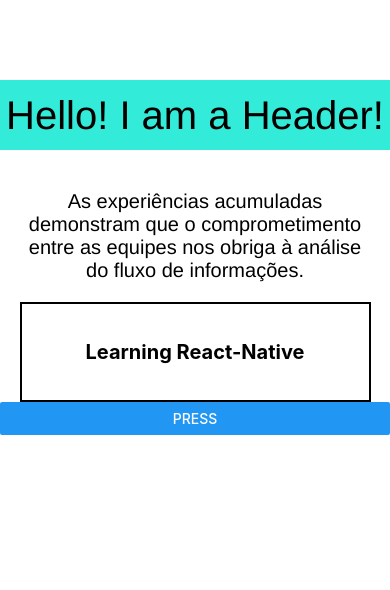
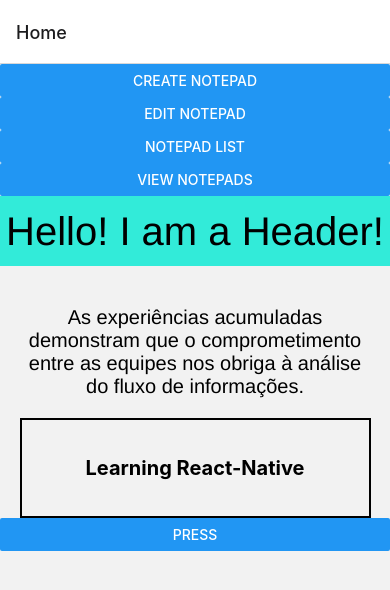
Before and after one commit to GHRCC/react-native-app-bootcamp, a React Native app: screen / in a window 390 px wide. Shown: the top 590 px of the page. Built offline with nearby package versions, Linux system fonts and the light colour scheme.

Commit message:
Created Navigation Routes

```diff
--- a/App.tsx
+++ b/App.tsx
@@ -11,15 +11,30 @@
   Image,
 } from "react-native";
 import { Paragraph } from "./Components/Paragraph";
-import { Heading } from "./Components/Header";
+import { Header } from "./Components/Header";
 import { Layout } from "./Layout/Layout";
 import { Home } from "./Screens/Home";
 import styled from "styled-components/native";
+import { NavigationContainer } from "@react-navigation/native";
+import { createNativeStackNavigator } from "@react-navigation/native-stack";
+import screens from "./screens.json";
+import { NotepadCreate } from "./Screens/NotepadCreate";
+import { NotepadEdit } from "./Screens/NotepadEdit";
+import { NotepadList } from "./Screens/NotepadList";
+import { NotepadView } from "./Screens/NotepadView";
+
+const Stack = createNativeStackNavigator();
 
 export default function App() {
   return (
-    <View>
-      <Home />
-    </View>
+    <NavigationContainer>
+      <Stack.Navigator initialRouteName={screens.Home}>
+        <Stack.Screen name={screens.Home} component={Home} />
+        <Stack.Screen name={screens.NotepadCreate} component={NotepadCreate} />
+        <Stack.Screen name={screens.NotepadEdit} component={NotepadEdit} />
+        <Stack.Screen name={screens.NotepadList} component={NotepadList} />
+        <Stack.Screen name={screens.NotepadView} component={NotepadView} />
+      </Stack.Navigator>
+    </NavigationContainer>
   );
 }
--- a/Components/Header.tsx
+++ b/Components/Header.tsx
@@ -1,10 +1,10 @@
 import { Text, View, StyleSheet } from "react-native";
 import styled from "styled-components/native";
 
-export function Heading() {
+export function Header() {
   const Container = styled.View`
     color: black;
-    margin-top: 80px;
+
     background-color: #32ebd9;
     height: 70px;
     display: flex;
--- a/Screens/Home.tsx
+++ b/Screens/Home.tsx
@@ -11,13 +11,19 @@
   Image,
 } from "react-native";
 import { Paragraph } from "../Components/Paragraph";
-import { Heading } from "../Components/Header";
+import { Header } from "../Components/Header";
 import { Layout } from "../Layout/Layout";
 import styled from "styled-components/native";
 import { ButtonComponent } from "../Components/Button";
 import { TextField } from "../Components/TextInput";
+import type { ParamListBase } from "@react-navigation/native";
+import type { NativeStackScreenProps } from "@react-navigation/native-stack";
+import screens from "../screens.json";
 
-export function Home() {
+export function Home({
+  navigation,
+  route,
+}: NativeStackScreenProps<ParamListBase>) {
   const [text, setText] = useState("string");
 
   /*const FontDesign = styled.Text`
@@ -30,7 +36,31 @@
   `;*/
   return (
     <View>
-      <Heading />
+      <Button
+        title="Create Notepad"
+        onPress={() => {
+          navigation.navigate(screens.NotepadCreate);
+        }}
+      />
+      <Button
+        title="Edit Notepad"
+        onPress={() => {
+          navigation.navigate(screens.NotepadEdit);
+        }}
+      />
+      <Button
+        title="Notepad List"
+        onPress={() => {
+          navigation.navigate(screens.NotepadList);
+        }}
+      />
+      <Button
+        title="View Notepads"
+        onPress={() => {
+          navigation.navigate(screens.NotepadView);
+        }}
+      />
+      <Header />
       <Paragraph />
       <TextField />
       <ButtonComponent />
--- a/Screens/NotepadCreate.tsx
+++ b/Screens/NotepadCreate.tsx
@@ -0,0 +1,9 @@
+import { View, Text } from "react-native";
+
+export function NotepadCreate() {
+  return (
+    <View>
+      <Text>Olá</Text>
+    </View>
+  );
+}
--- a/Screens/NotepadEdit.tsx
+++ b/Screens/NotepadEdit.tsx
@@ -0,0 +1,9 @@
+import { View, Text } from "react-native";
+
+export function NotepadEdit() {
+  return (
+    <View>
+      <Text>Olá</Text>
+    </View>
+  );
+}
--- a/Screens/NotepadList.tsx
+++ b/Screens/NotepadList.tsx
@@ -0,0 +1,9 @@
+import { View, Text } from "react-native";
+
+export function NotepadList() {
+  return (
+    <View>
+      <Text>Olá</Text>
+    </View>
+  );
+}
--- a/Screens/NotepadView.tsx
+++ b/Screens/NotepadView.tsx
@@ -0,0 +1,9 @@
+import { View, Text } from "react-native";
+
+export function NotepadView() {
+  return (
+    <View>
+      <Text>Olá</Text>
+    </View>
+  );
+}
--- a/package.json
+++ b/package.json
@@ -10,11 +10,15 @@
   },
   "dependencies": {
     "@expo/vector-icons": "^13.0.0",
+    "@react-navigation/native": "^6.1.6",
+    "@react-navigation/native-stack": "^6.9.12",
     "@types/react": "~18.0.27",
     "expo": "~48.0.9",
     "expo-status-bar": "~1.4.4",
     "react": "18.2.0",
     "react-native": "0.71.4",
+    "react-native-safe-area-context": "4.5.0",
+    "react-native-screens": "~3.20.0",
     "styled-components": "^5.3.9",
     "typescript": "^4.9.4"
   },
--- /dev/null
+++ b/screens.json
@@ -0,0 +1,7 @@
+{
+  "Home": "Home",
+  "NotepadCreate": "Create Notepad",
+  "NotepadEdit": "Edit Notepad",
+  "NotepadList": "Notepad List",
+  "NotepadView": "View Notepads"
+}
```
Also changed, not shown: 1 other file (tests, documents, lock files or other folders).
